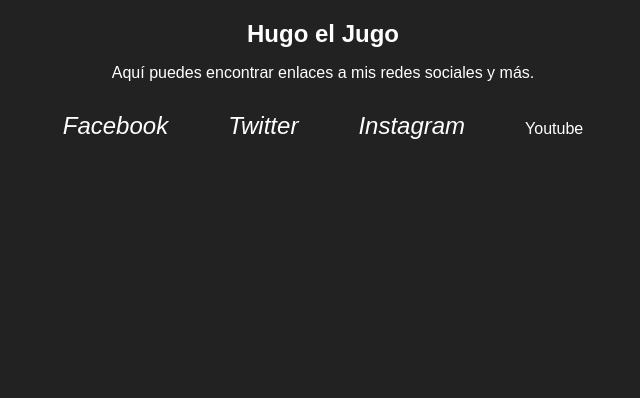
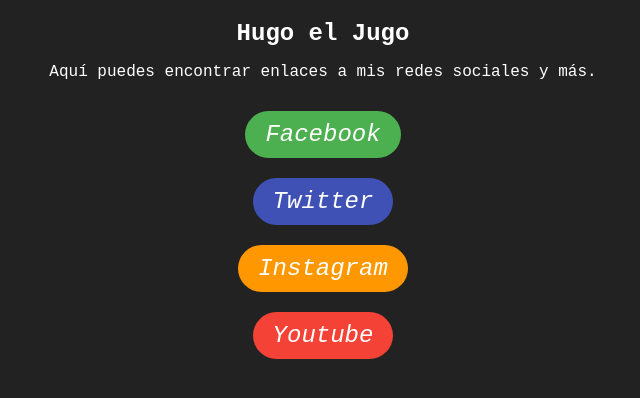
Before and after one commit to hugoeljugo/Website, a plain HTML site: page index.html in a window 1280 px wide. Shown: the whole page, without its empty margins (317-957 px from the left). Drawn offline with Linux system fonts and the light colour scheme.

Commit message:
fix: formato

```diff
--- a/index.html
+++ b/index.html
@@ -14,7 +14,7 @@
       <li><a href="https://www.facebook.com/hugoeljugo"><i class="fa fa-facebook">Facebook</i></a></li>
       <li><a href="https://www.twitter.com/hugoeljugo"><i class="fa fa-twitter">Twitter</i></a></li>
       <li><a href="https://www.instagram.com/hugoeljugo"><i class="fa fa-instagram">Instagram</i></a></li>
-      <li><a href="https://www.youtube.com/hugoeljugo"><i class="fa fa-youtube"></i>Youtube</a></li>
+      <li><a href="https://www.youtube.com/hugoeljugo"><i class="fa fa-youtube">Youtube</i></a></li>
     </ul>
   </div>
 </body>
--- a/style.css
+++ b/style.css
@@ -1,7 +1,7 @@
 body {
   background-color: #222; /* Dark background color */
   color: #fff; /* White text color */
-  font-family: sans-serif;
+  font-family: 'Courier New', Courier, monospace;
   margin: 0;
   padding: 20px;
 }
@@ -25,12 +25,15 @@
 .social-links {
   list-style: none;
   padding: 0;
-  display: flex; /* Arrange links horizontally */
-  justify-content: center; /* Center links within container */
+  display: flex; /* Arrange links vertically */
+  flex-direction: column; /* Stack elements on top of each other */
+  align-items: center; /* Center links horizontally */
+  justify-content: center; /* Center links vertically within container */
+  min-height: 30vh; /* Set minimum height to ensure at least 30% viewport height */
 }
 
 .social-links li {
-  margin: 0 10px;
+  margin: 10px 0; /* Add vertical spacing between bubbles */
 }
 
 .social-links li a {
@@ -42,8 +45,20 @@
   transition: background-color 0.2s ease-in-out; /* Add smooth transition for hover effect */
 }
 
-.social-links li a:hover {
-  background-color: #333; /* Change bubble color on hover */
+.social-links li:nth-child(1) a { /* Set color for the first bubble */
+  background-color: #4CAF50; /* Green */
+}
+
+.social-links li:nth-child(2) a { /* Set color for the second bubble */
+  background-color: #3F51B5; /* Indigo */
+}
+
+.social-links li:nth-child(3) a { /* Set color for the third bubble */
+  background-color: #FF9800; /* Orange */
+}
+
+.social-links li:nth-child(4) a { /* Set color for the fourth bubble */
+  background-color: #F44336; /* Red */
 }
 
 .fa {
```
